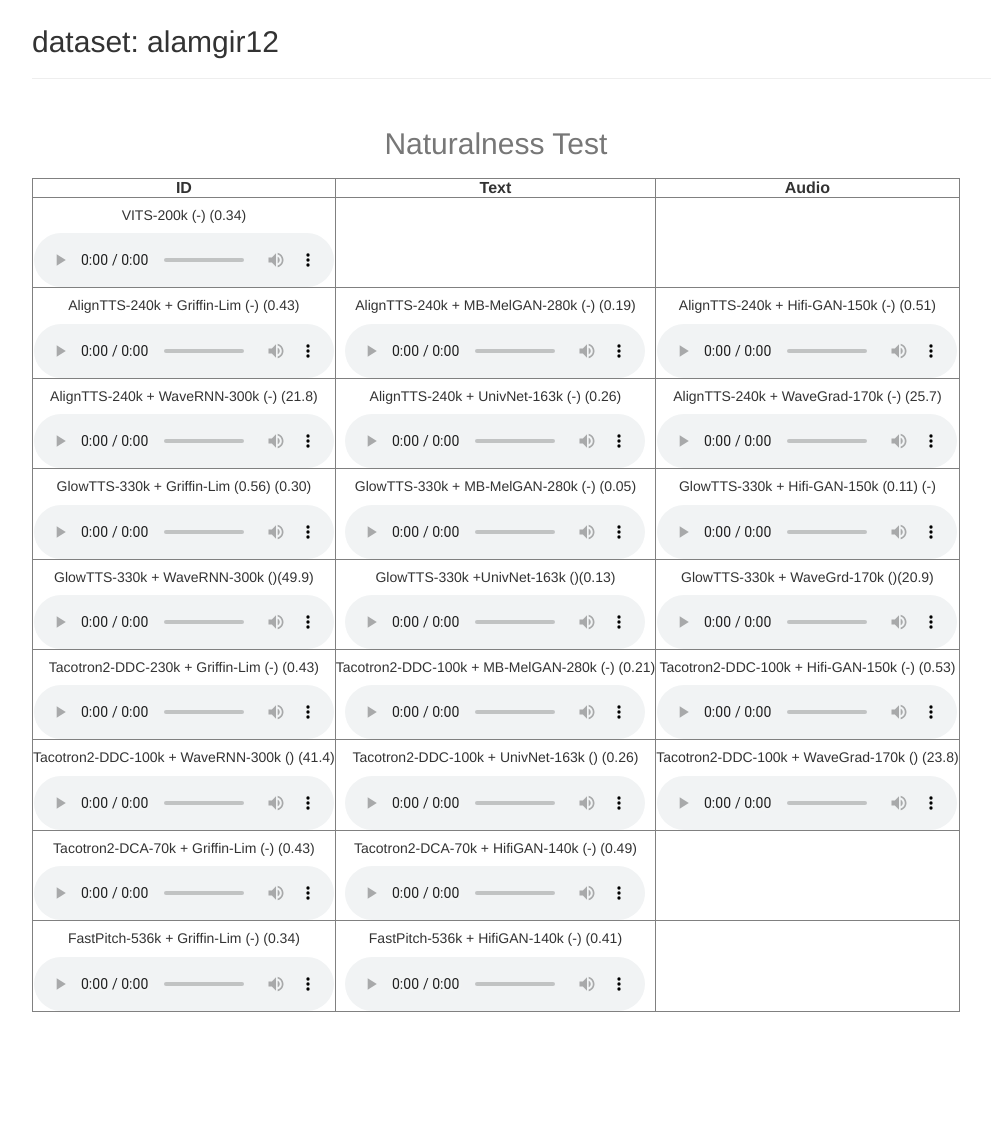
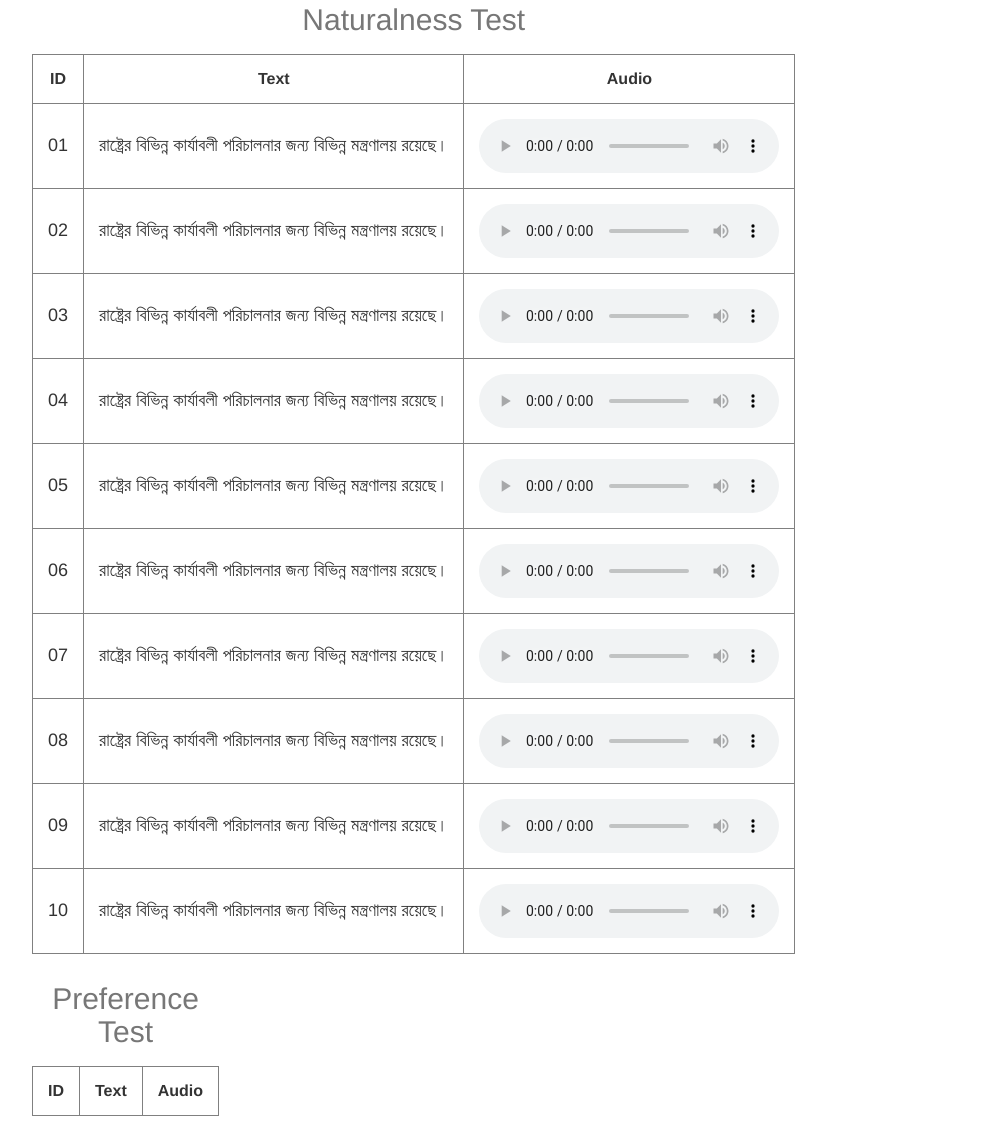
Before and after one commit to arif334/sust-bangla-tts-evaluation, a plain HTML site: page index.html in a window 1280 px wide. Shown: the part 120-1256 px from the top of the page, without its empty margins (23-1014 px from the left). Before the commit the page ends 1152 px from the top, so only its background shows below. Drawn offline with nearby package versions, Linux system fonts and the light colour scheme.

Commit message:
created the tables

```diff
--- a/index.html
+++ b/index.html
@@ -17,7 +17,8 @@
             color: white;
             text-align: center;
         }
-        th {
+        th, td {
+            padding: 15px;
             text-align: center;
         }
     </style>
@@ -25,23 +26,14 @@
 
 <body>
     <div id="nav-bar">
-        <h1 style="text-align: center;">Bangla TTS Voices</h1>
+        <h1 style="text-align: center;">SUST TTS Demo</h1>
     </div>
 
 
     <div class="container">
         <div class="row">
-            <p style="text-align: center;">
-                title format: Acoustic-Model-#of-steps-trained + Vocoder-Model-#of-steps-trained (RTF on GPU) (RTF on CPU)
-            </p>
-
 
             <br>
-
-            <div>
-                <h2>dataset: alamgir12</h2>
-            </div>
-            <hr>
 
             <!--
                 <td>
@@ -59,166 +51,149 @@
                         <th>Text</th>
                         <th>Audio</th>
                     </tr>
-                    <tr> <!-- VITS -->
-                        <td>
-                            <h5 style="text-align: center;">VITS-200k (-) (0.34)</h5>
-                            <div style="text-align: center;">
-                                <audio controls><source src="wavs/al12_vits-200k.wav" type="audio/wav"></audio>
-                            </div>
-                        </td>
-                        <td></td>
-                        <td></td>
-                    </tr>
-                    <tr> <!-- AlignTTS -->
-                        <td>
-                            <h5 style="text-align: center;">AlignTTS-240k + Griffin-Lim (-) (0.43)</h5>
-                            <div style="text-align:center;">
-                                <audio controls><source src="wavs/al12_aligntts-240k.wav" type="audio/wav"></audio>
-                            </div>
+                    <tr>
+                        <td style="text-align: center;">
+                            <h4>01</h4>
                         </td>
                         <td>
-                            <h5 style="text-align: center;">AlignTTS-240k + MB-MelGAN-280k (-) (0.19)</h5>
-                            <div style="text-align:center;">
-                                <audio controls><source src="wavs/al12_aligntts-240k_mbmel-280k.wav" type="audio/wav"></audio>
-                            </div>
+                            <h4>রাষ্ট্রের বিভিন্ন কার্যাবলী পরিচালনার জন্য বিভিন্ন মন্ত্রণালয় রয়েছে।</h4>
                         </td>
                         <td>
-                            <h5 style="text-align: center;">AlignTTS-240k + Hifi-GAN-150k (-) (0.51)</h5>
-                            <div style="text-align:center;">
-                                <audio controls><source src="wavs/al12_aligntts-240k_hifi-150k.wav" type="audio/wav"></audio>
+                            <div style="text-align: center;">
+                                <audio controls><source src="" type="audio/wav"></audio>
                             </div>
                         </td>
                     </tr>
                     <tr>
-                        <td>
-                            <h5 style="text-align: center;">AlignTTS-240k + WaveRNN-300k (-) (21.8)</h5>
-                            <div style="text-align:center;">
-                                <audio controls><source src="wavs/al12_align-240k_wavernn-300k.wav" type="audio/wav"></audio>
-                            </div>
+                        <td style="text-align: center;">
+                            <h4>02</h4>
                         </td>
                         <td>
-                            <h5 style="text-align: center;">AlignTTS-240k + UnivNet-163k (-) (0.26)</h5>
-                            <div style="text-align:center;">
-                                <audio controls><source src="wavs/al12_align-240k_univnet-163k.wav" type="audio/wav"></audio>
-                            </div>
+                            <h4>রাষ্ট্রের বিভিন্ন কার্যাবলী পরিচালনার জন্য বিভিন্ন মন্ত্রণালয় রয়েছে।</h4>
                         </td>
                         <td>
-                            <h5 style="text-align: center;">AlignTTS-240k + WaveGrad-170k (-) (25.7)</h5>
-                            <div style="text-align:center;">
-                                <audio controls><source src="wavs/al12_align-240k_wavegrad-170k.wav" type="audio/wav"></audio>
-                            </div>
-                        </td>
-                    </tr>
-                    <tr> <!-- GlowTTS -->
-                        <td>
-                            <h5 style="text-align: center;">GlowTTS-330k + Griffin-Lim (0.56) (0.30)</h5>
                             <div style="text-align: center;">
-                                <audio controls> <source src="wavs/al12_glow-330k_gl.wav" type="audio/wav"> </audio>
-                            </div>
-                        </td>
-                        <td>
-                            <h5 style="text-align: center;">GlowTTS-330k + MB-MelGAN-280k (-) (0.05)</h5>
-                            <div style="text-align:center;">
-                                <audio controls><source src="wavs/al12_glow-330k_mbmel-280k.wav" type="audio/wav"></audio>
-                            </div>
-                        </td>
-                        <td>
-                            <h5 style="text-align: center;">GlowTTS-330k + Hifi-GAN-150k (0.11) (-)</h5>
-                            <div style="text-align:center;">
-                                <audio controls><source src="wavs/al12_glow-330k_hifi-150k_gpu.wav" type="audio/wav"></audio>
+                                <audio controls><source src="" type="audio/wav"></audio>
                             </div>
                         </td>
                     </tr>
                     <tr>
-                        <td>
-                            <h5 style="text-align: center;">GlowTTS-330k + WaveRNN-300k ()(49.9)</h5>
-                            <div style="text-align: center;">
-                                <audio controls><source src="wavs/al12_glow-330k_wavernn-300k.wav" type="audio/wav"></audio>
-                            </div>
+                        <td style="text-align: center;">
+                            <h4>03</h4>
                         </td>
                         <td>
-                            <h5 style="text-align: center;">GlowTTS-330k +UnivNet-163k ()(0.13)</h5>
-                            <div style="text-align: center;">
-                                <audio controls><source src="wavs/al12_glow-330k_univnet-163k.wav" type="audio/wav"></audio>
-                            </div>
+                            <h4>রাষ্ট্রের বিভিন্ন কার্যাবলী পরিচালনার জন্য বিভিন্ন মন্ত্রণালয় রয়েছে।</h4>
                         </td>
                         <td>
-                            <h5 style="text-align: center;">GlowTTS-330k + WaveGrd-170k ()(20.9)</h5>
                             <div style="text-align: center;">
-                                <audio controls><source src="wavs/al12_glow-330k_wavegrad-170k.wav" type="audio/wav"></audio>
-                            </div>
-                        </td>
-                    </tr>
-                    <tr> <!-- Taco2-DDC -->
-                        <td>
-                            <h5 style="text-align: center;">Tacotron2-DDC-230k + Griffin-Lim (-) (0.43)</h5>
-                            <div style="text-align:center;">
-                                <audio controls><source src="wavs/al12_taco2ddc-230k_gl.wav" type="audio/wav"></audio>
-                            </div>
-                        </td>
-                        <td>
-                            <h5 style="text-align: center;">Tacotron2-DDC-100k + MB-MelGAN-280k (-) (0.21)</h5>
-                            <div style="text-align:center;">
-                                <audio controls><source src="wavs/al12_taco2ddc-100k_mbmel-280k.wav" type="audio/wav"></audio>
-                            </div>
-                        </td>
-                        <td>
-                            <h5 style="text-align: center;">Tacotron2-DDC-100k + Hifi-GAN-150k (-) (0.53)</h5>
-                            <div style="text-align:center;">
-                                <audio controls><source src="wavs/al12_taco2ddc-100k_hifi-150k.wav" type="audio/wav"></audio>
+                                <audio controls><source src="" type="audio/wav"></audio>
                             </div>
                         </td>
                     </tr>
                     <tr>
-                        <td>
-                            <h5 style="text-align: center;">Tacotron2-DDC-100k + WaveRNN-300k () (41.4)</h5>
-                            <div style="text-align: center;">
-                                <audio controls><source src="wavs/al12_taco2ddc-100k_wavernn-300k.wav" type="audio/wav"></audio>
-                            </div>
+                        <td style="text-align: center;">
+                            <h4>04</h4>
                         </td>
                         <td>
-                            <h5 style="text-align: center;">Tacotron2-DDC-100k + UnivNet-163k () (0.26)</h5>
-                            <div style="text-align: center;">
-                                <audio controls><source src="wavs/al12_taco2ddc-100k_univnet-163k.wav" type="audio/wav"></audio>
-                            </div>
+                            <h4>রাষ্ট্রের বিভিন্ন কার্যাবলী পরিচালনার জন্য বিভিন্ন মন্ত্রণালয় রয়েছে।</h4>
                         </td>
                         <td>
-                            <h5 style="text-align: center;">Tacotron2-DDC-100k + WaveGrad-170k () (23.8)</h5>
                             <div style="text-align: center;">
-                                <audio controls><source src="wavs/al12_taco2ddc-100k_wavegrad-170k.wav" type="audio/wav"></audio>
+                                <audio controls><source src="" type="audio/wav"></audio>
                             </div>
                         </td>
                     </tr>
-                    <tr> <!-- Taco2-DCA -->
+                    <tr>
+                        <td style="text-align: center;">
+                            <h4>05</h4>
+                        </td>
                         <td>
-                            <h5 style="text-align: center;">Tacotron2-DCA-70k + Griffin-Lim (-) (0.43)</h5>
-                            <div style="text-align:center;">
-                                <audio controls><source src="wavs/al12_taco2dca_gl-70k.wav" type="audio/wav"></audio>
+                            <h4>রাষ্ট্রের বিভিন্ন কার্যাবলী পরিচালনার জন্য বিভিন্ন মন্ত্রণালয় রয়েছে।</h4>
+                        </td>
+                        <td>
+                            <div style="text-align: center;">
+                                <audio controls><source src="" type="audio/wav"></audio>
                             </div>
                         </td>
+                    </tr>
+                    <tr>
+                        <td style="text-align: center;">
+                            <h4>06</h4>
+                        </td>
                         <td>
-                            <h5 style="text-align: center;">Tacotron2-DCA-70k + HifiGAN-140k (-) (0.49)</h5>
-                            <div style="text-align:center;">
-                                <audio controls><source src="wavs/al12_taco2dca-70k_hifi-140k.wav" type="audio/wav"></audio>
+                            <h4>রাষ্ট্রের বিভিন্ন কার্যাবলী পরিচালনার জন্য বিভিন্ন মন্ত্রণালয় রয়েছে।</h4>
+                        </td>
+                        <td>
+                            <div style="text-align: center;">
+                                <audio controls><source src="" type="audio/wav"></audio>
                             </div>
                         </td>
-                        <td></td>
                     </tr>
-                    <tr> <!-- FastPitch -->
+                    <tr>
+                        <td style="text-align: center;">
+                            <h4>07</h4>
+                        </td>
                         <td>
-                            <h5 style="text-align: center;">FastPitch-536k + Griffin-Lim (-) (0.34)</h5>
-                            <div style="text-align:center;">
-                                <audio controls><source src="wavs/al12_fastpitch-536k_gl.wav" type="audio/wav"></audio>
+                            <h4>রাষ্ট্রের বিভিন্ন কার্যাবলী পরিচালনার জন্য বিভিন্ন মন্ত্রণালয় রয়েছে।</h4>
+                        </td>
+                        <td>
+                            <div style="text-align: center;">
+                                <audio controls><source src="" type="audio/wav"></audio>
                             </div>
                         </td>
+                    </tr>
+                    <tr>
+                        <td style="text-align: center;">
+                            <h4>08</h4>
+                        </td>
                         <td>
-                            <h5 style="text-align: center;">FastPitch-536k + HifiGAN-140k (-) (0.41)</h5>
-                            <div style="text-align:center;">
-                                <audio controls><source src="wavs/al12_fastpitch-535k_hifi-140k.wav" type="audio/wav"></audio>
+                            <h4>রাষ্ট্রের বিভিন্ন কার্যাবলী পরিচালনার জন্য বিভিন্ন মন্ত্রণালয় রয়েছে।</h4>
+                        </td>
+                        <td>
+                            <div style="text-align: center;">
+                                <audio controls><source src="" type="audio/wav"></audio>
                             </div>
                         </td>
-                        <td></td>
                     </tr>
+                    <tr>
+                        <td style="text-align: center;">
+                            <h4>09</h4>
+                        </td>
+                        <td>
+                            <h4>রাষ্ট্রের বিভিন্ন কার্যাবলী পরিচালনার জন্য বিভিন্ন মন্ত্রণালয় রয়েছে।</h4>
+                        </td>
+                        <td>
+                            <div style="text-align: center;">
+                                <audio controls><source src="" type="audio/wav"></audio>
+                            </div>
+                        </td>
+                    </tr>
+                    <tr>
+                        <td style="text-align: center;">
+                            <h4>10</h4>
+                        </td>
+                        <td>
+                            <h4>রাষ্ট্রের বিভিন্ন কার্যাবলী পরিচালনার জন্য বিভিন্ন মন্ত্রণালয় রয়েছে।</h4>
+                        </td>
+                        <td>
+                            <div style="text-align: center;">
+                                <audio controls><source src="" type="audio/wav"></audio>
+                            </div>
+                        </td>
+                    </tr>
+
+                </table>
+            </div>
+
+            <div>
+                <table border="1">
+                    <caption><h2 style="text-align:center;">Preference Test</h2></caption>
+                    <tr>
+                        <th>ID</th>
+                        <th>Text</th>
+                        <th>Audio</th>
+                    </tr>
+
                 </table>
             </div>
 
```
